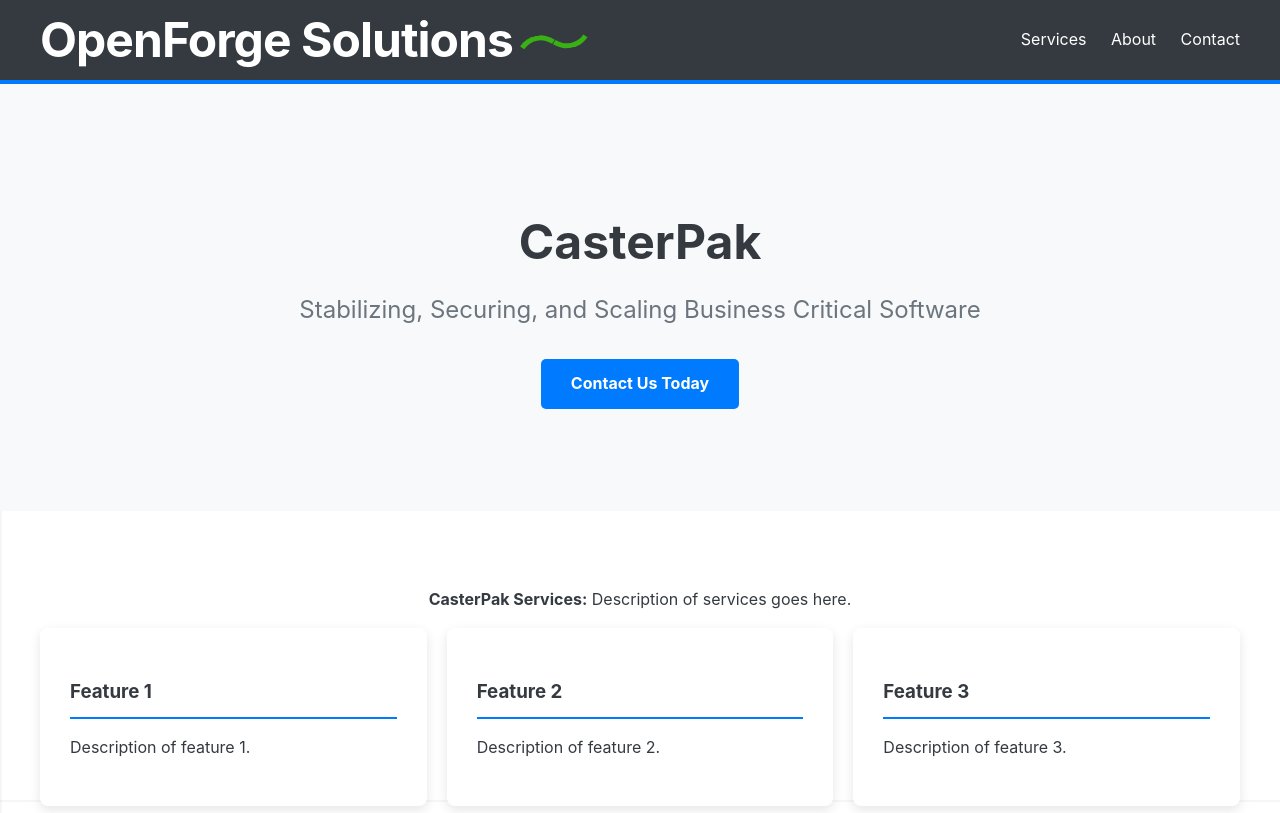
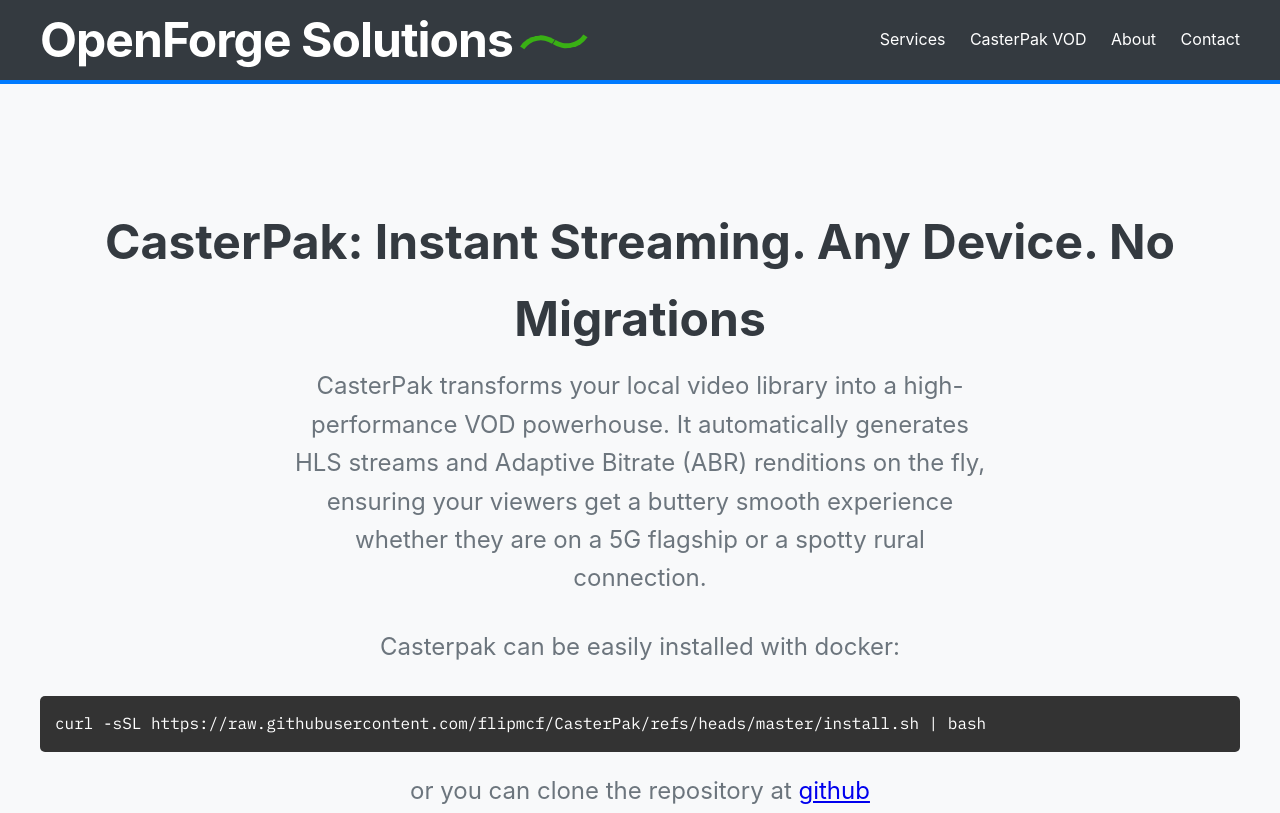
Before and after one commit to flipmcf/flipmcf.com, a plain HTML site: page www/casterpak/index.html in a window 1280 px wide. Shown: the top 813 px of the page. Drawn offline with Linux system fonts and the light colour scheme.

Commit message:
add casterpak

```diff
--- a/www/casterpak/index.html
+++ b/www/casterpak/index.html
@@ -17,8 +17,15 @@
     <main>
         <section class="hero" id="contact-section">
             <div class="container">
-                <h1>CasterPak</h1>
-                <p>Stabilizing, Securing, and Scaling Business Critical Software</p>
+                <h1>CasterPak: Instant Streaming. Any Device. No Migrations</h1>
+                <p>CasterPak transforms your local video library into a high-performance VOD powerhouse. It automatically generates HLS streams and Adaptive Bitrate (ABR) renditions on the fly, ensuring your viewers get a buttery smooth experience whether they are on a 5G flagship or a spotty rural connection.</p>
+                <p></p>
+                <p>Casterpak can be easily installed with docker: </p>
+                <div style="background: #333; color: #fff; padding: 15px; border-radius: 5px; font-family: 'IBM Plex Mono', monospace; margin: 20px 0; text-align: left;">
+                    curl -sSL https://raw.githubusercontent.com/flipmcf/CasterPak/refs/heads/master/install.sh | bash
+                </div>
+                <p> or you can clone the repository at  <a href="https://github.com/flipmcf/casterpak">github</a></a></p>
+
                 <a href="#" id="hero-cta-button" class="cta-button">Contact Us Today</a>
                 <div id="contact-form-container" class="contact-form-container">
 
--- a/www/components/header.html
+++ b/www/components/header.html
@@ -24,6 +24,7 @@
     </a>
     <nav>
       <a href="index.html#services">Services</a>
+      <a href="casterpak/index.html">CasterPak VOD</a>
       <a href="about.html">About</a>
       <a href="/index.html?open=contact#contact-section">Contact</a>
     </nav>
```
